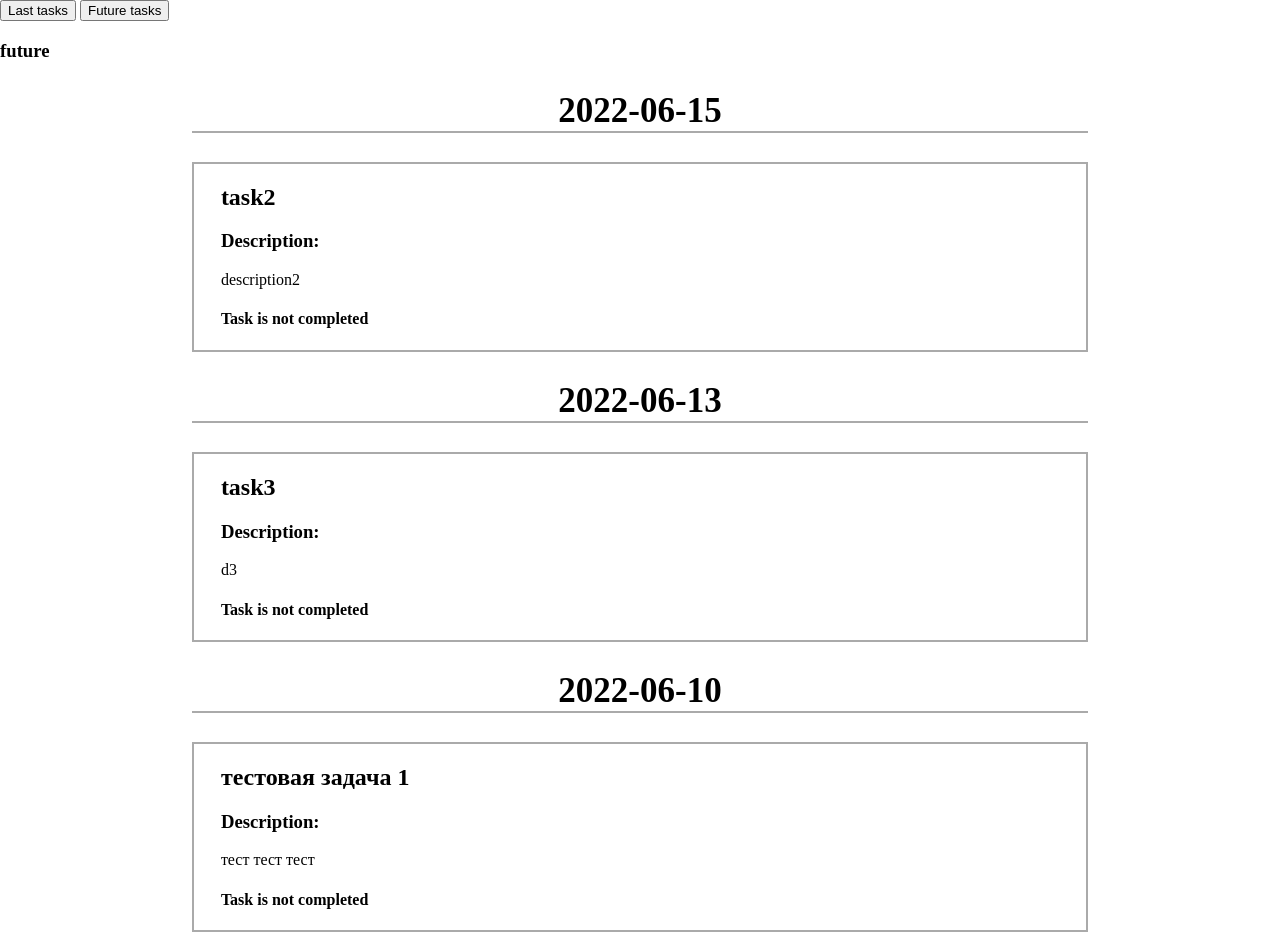
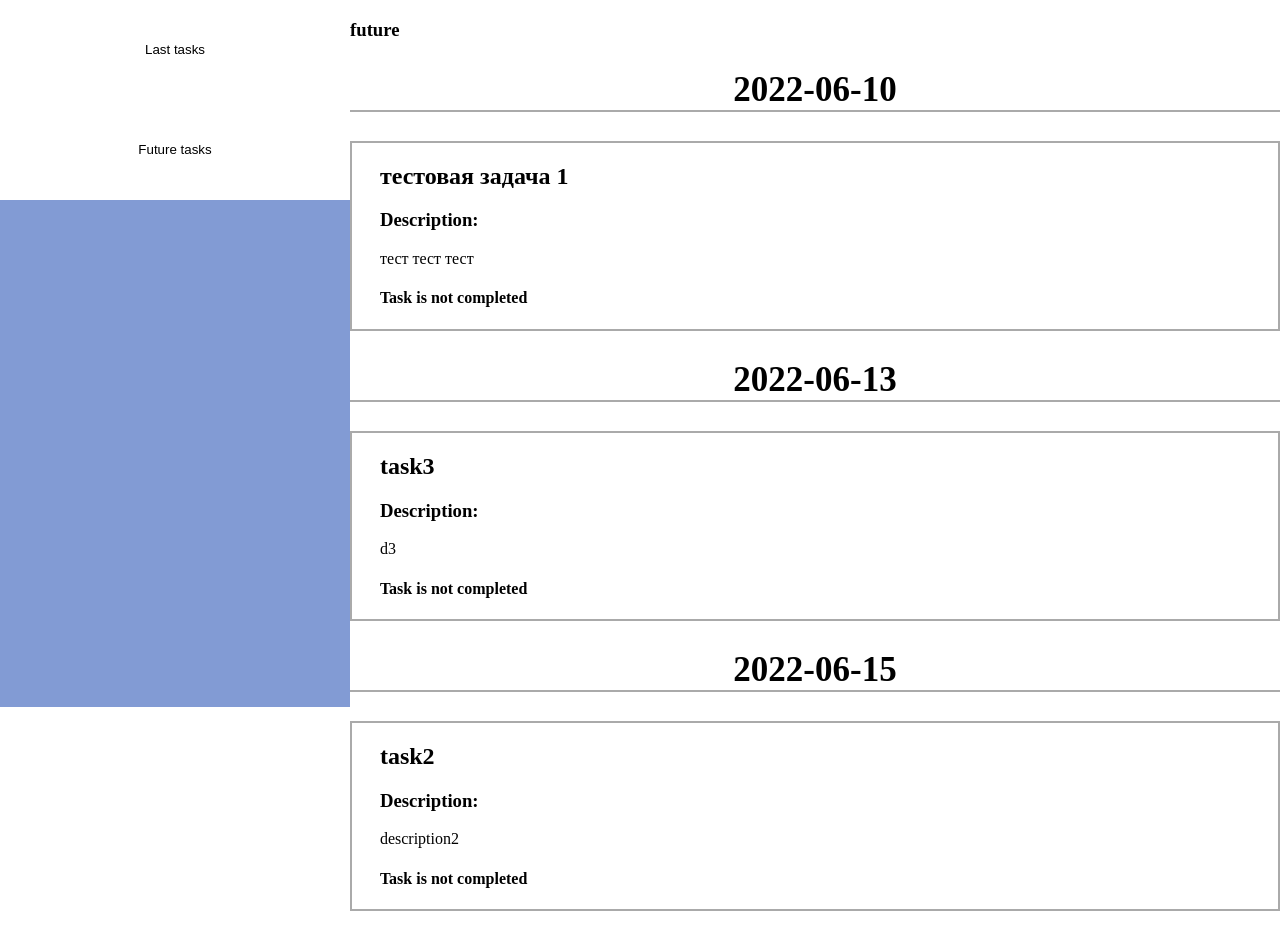
Before and after one commit to MustafinMP/ToDoDoDoo, a Django app: page /calendar/ in a window 1280 px wide. Shown: the part 92-1024 px from the top of the page. After the commit the page ends 1003 px from the top, so only its background shows below. Run offline with Django 3.2, Linux system fonts and the light colour scheme; a user stored in the database is signed in; data comes from the database, SQL or seed files in the repository; both versions use the stored data as it was after the commit.

Commit message:
update calendar design update task sorting

```diff
--- a/todododoo/templates/future_tasks.html
+++ b/todododoo/templates/future_tasks.html
@@ -15,12 +15,12 @@
     <a class="logout" href="logout/">Logout</a>
 </header>
 <main>
-    <section class="btns">
+    <section class="content-block buttons-block">
         <button class="content-button" onclick="showLast()">Last tasks</button>
         <button class="content-button" onclick="showFuture()">Future tasks</button>
     </section>
 
-    <section class="content-display">
+    <section class="content-block content-display">
         <article class="last-tasks none-display">
             <h1>past</h1>
             {% for date, tasks in tasks_last.items %}
--- a/todododoo/todoapp/models.py
+++ b/todododoo/todoapp/models.py
@@ -7,11 +7,11 @@ class Task(models.Model):
     description = models.TextField(blank=True,
                                    null=True)
     date = models.DateField()
-    user = models.OneToOneField(User,
+    user = models.ForeignKey(User,
                                 on_delete=models.PROTECT,
                                 blank=True,
                                 null=True)
     is_finished = models.BooleanField()
 
     class Meta:
-        ordering = ['-date']
+        ordering = ['date']
--- a/todododoo/todoapp/static/css/tasks.css
+++ b/todododoo/todoapp/static/css/tasks.css
@@ -1,6 +1,7 @@
 header {
   display: block;
   width: 100%;
+  position: sticky;
   padding: 0;
   margin: 0;
   top: 0;
@@ -33,9 +34,35 @@ header {
   line-height: 45px;
 }
 
+.content-block {
+  display: inline-block;
+  vertical-align: top;
+}
+
+.buttons-block {
+  width: 350px;
+  height: calc(100vh - 93px);
+  background: #829bd4;
+  position: fixed;
+}
+
+.content-display {
+  width: calc(100% - 350px);
+  margin-left: 350px;
+}
+
+.content-button {
+  display: block;
+  width: 100%;
+  height: 100px;
+  border-radius: 0;
+  border: 0;
+  background: white;
+}
+
+
 .date-block {
-  width: 70%;
-  margin-left: 15%;
+  width: 100%;
 }
 
 .date-head {
@@ -56,5 +83,5 @@ body, html {
   padding: 0;
   margin: 0;
   width: 100%;
-  height: 100%;
+  height: 100vh;
 }
```
Also changed, not shown: todododoo/db.sqlite3.
